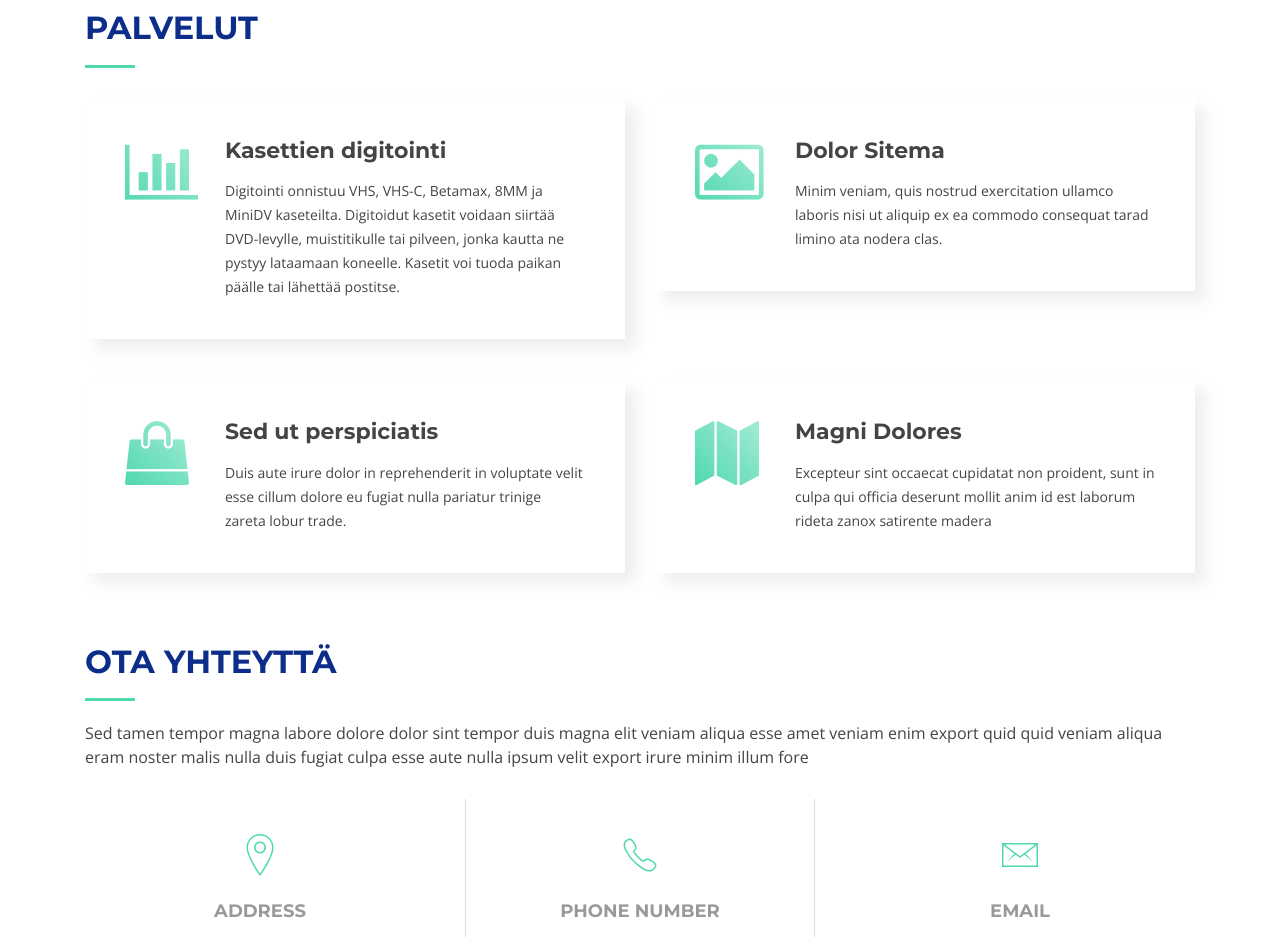
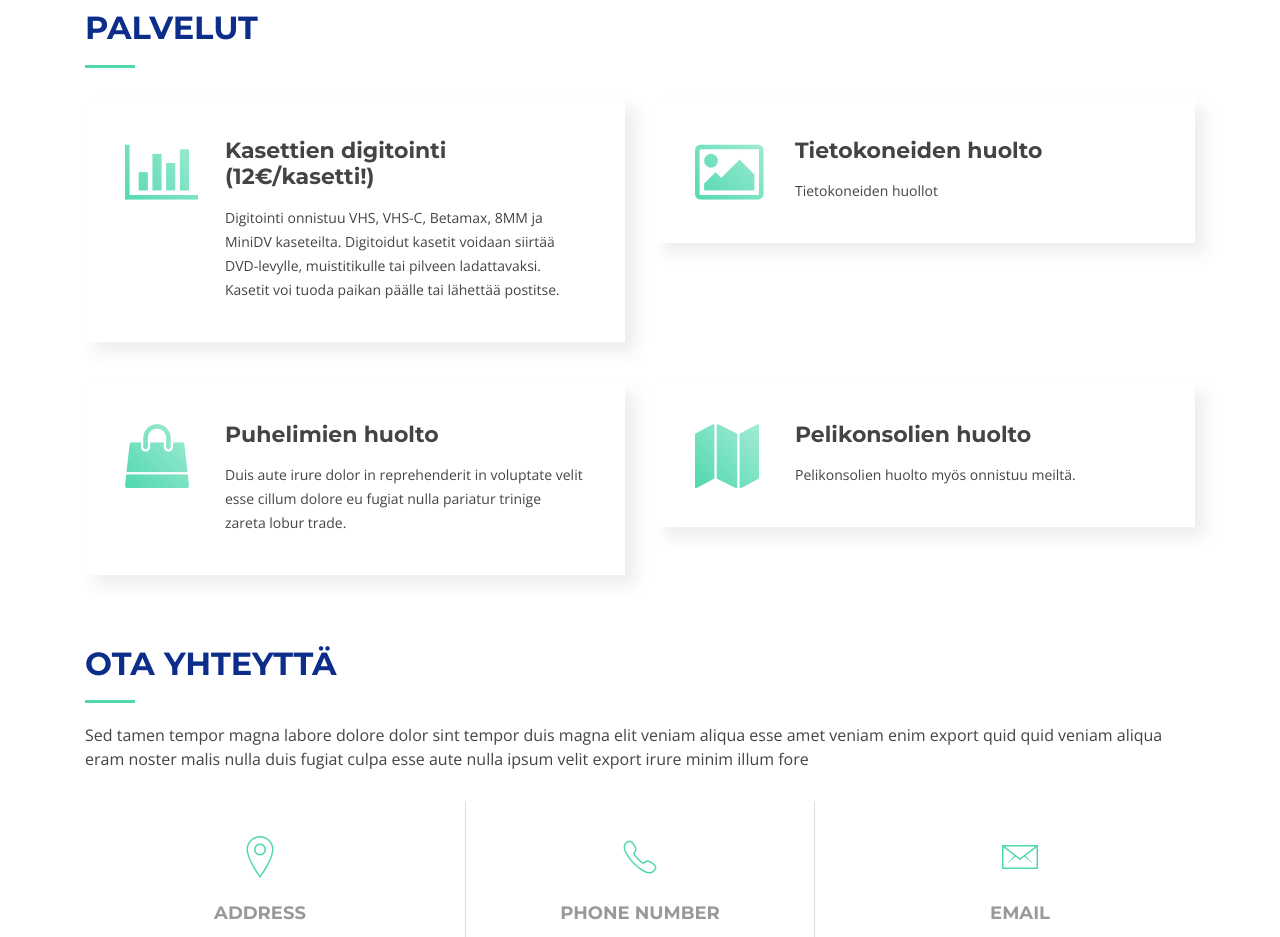
Before and after one commit to DigiKiikka/digikiikka.github.io, a plain HTML site: page index.html in a window 1280 px wide. Shown: the part 1080-2017 px from the top of the page. Drawn offline with nearby package versions, Linux system fonts and the light colour scheme; files whose address does not match are found by name.

Commit message:
Update index.html

```diff
--- a/index.html
+++ b/index.html
@@ -140,23 +140,23 @@
           <div class="col-lg-6">
             <div class="box wow fadeInLeft">
               <div class="icon"><i class="fa fa-bar-chart"></i></div>
-              <h4 class="title"><a href="">Kasettien digitointi</a></h4>
-              <p class="description">Digitointi onnistuu VHS, VHS-C, Betamax, 8MM ja MiniDV kaseteilta. Digitoidut kasetit voidaan siirtää DVD-levylle, muistitikulle tai pilveen, jonka kautta ne pystyy lataamaan koneelle. Kasetit voi tuoda paikan päälle tai lähettää postitse.</p>
+              <h4 class="title"><a href="">Kasettien digitointi (12€/kasetti!)</a></h4>
+              <p class="description">Digitointi onnistuu VHS, VHS-C, Betamax, 8MM ja MiniDV kaseteilta. Digitoidut kasetit voidaan siirtää DVD-levylle, muistitikulle tai pilveen ladattavaksi. Kasetit voi tuoda paikan päälle tai lähettää postitse.</p>
             </div>
           </div>
 
           <div class="col-lg-6">
             <div class="box wow fadeInRight">
               <div class="icon"><i class="fa fa-picture-o"></i></div>
-              <h4 class="title"><a href="">Dolor Sitema</a></h4>
-              <p class="description">Minim veniam, quis nostrud exercitation ullamco laboris nisi ut aliquip ex ea commodo consequat tarad limino ata nodera clas.</p>
+              <h4 class="title"><a href="">Tietokoneiden huolto</a></h4>
+              <p class="description">Tietokoneiden huollot </p>
             </div>
           </div>
 
           <div class="col-lg-6">
             <div class="box wow fadeInLeft" data-wow-delay="0.2s">
               <div class="icon"><i class="fa fa-shopping-bag"></i></div>
-              <h4 class="title"><a href="">Sed ut perspiciatis</a></h4>
+              <h4 class="title"><a href="">Puhelimien huolto</a></h4>
               <p class="description">Duis aute irure dolor in reprehenderit in voluptate velit esse cillum dolore eu fugiat nulla pariatur trinige zareta lobur trade.</p>
             </div>
           </div>
@@ -164,8 +164,8 @@
           <div class="col-lg-6">
             <div class="box wow fadeInRight" data-wow-delay="0.2s">
               <div class="icon"><i class="fa fa-map"></i></div>
-              <h4 class="title"><a href="">Magni Dolores</a></h4>
-              <p class="description">Excepteur sint occaecat cupidatat non proident, sunt in culpa qui officia deserunt mollit anim id est laborum rideta zanox satirente madera</p>
+              <h4 class="title"><a href="">Pelikonsolien huolto</a></h4>
+              <p class="description">Pelikonsolien huolto myös onnistuu meiltä. </p>
             </div>
           </div>
 
```
